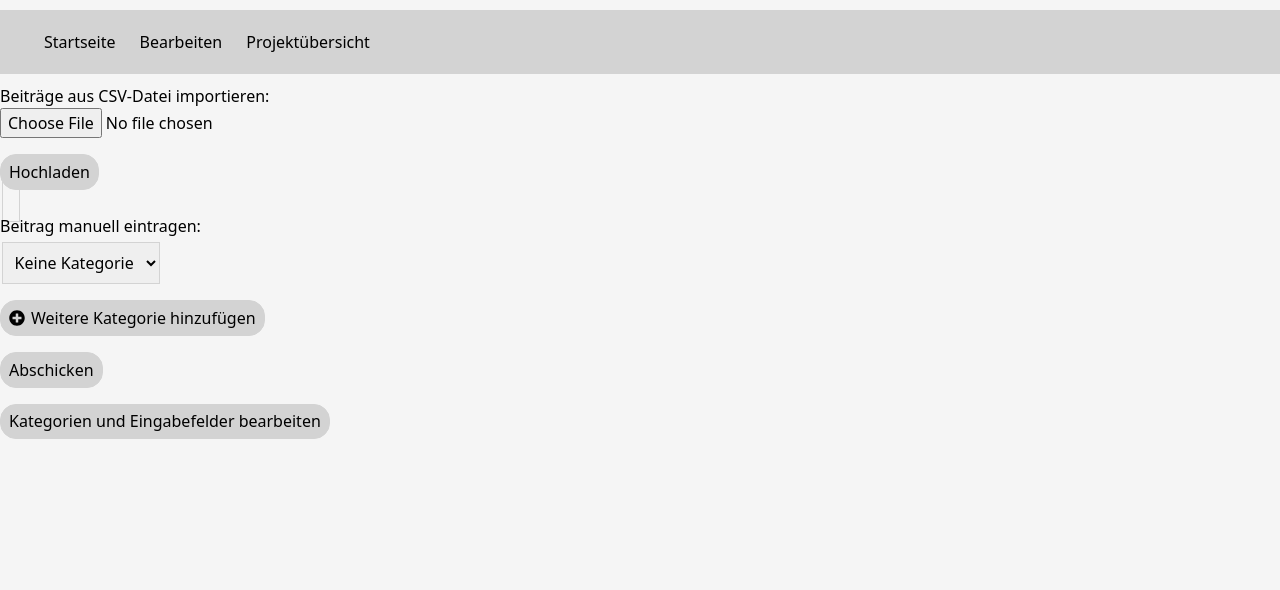
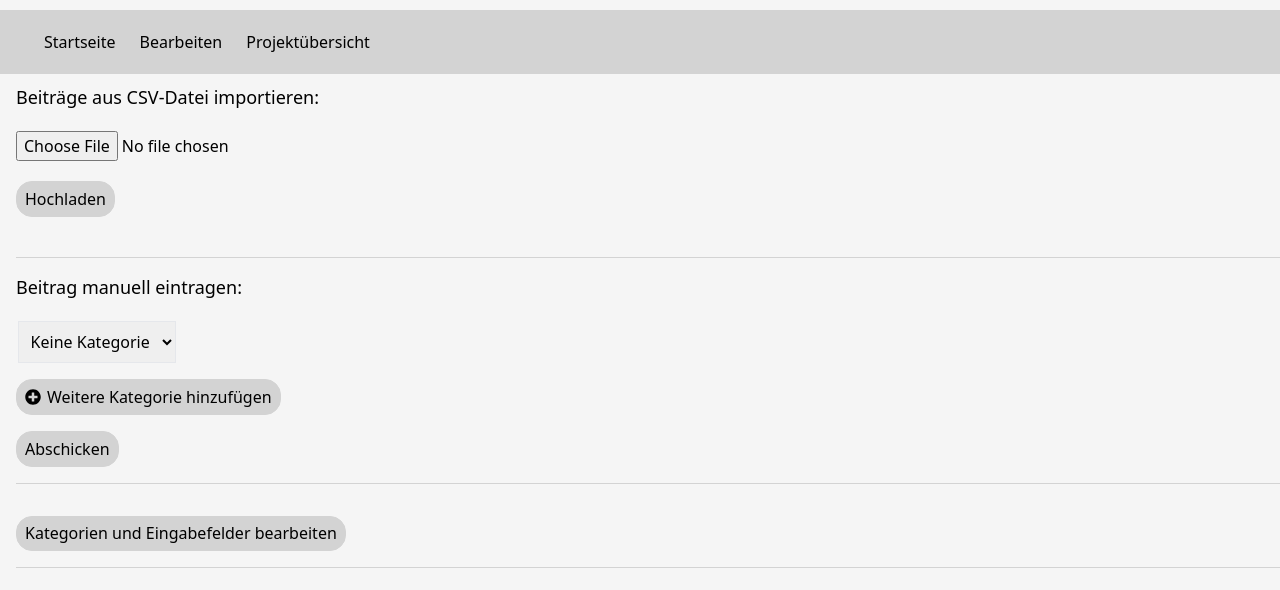
Before and after one commit to Beeblebrox299/auswertungstool, a Next.js app: page /auswertungstool/edit in a window 1280 px wide. Shown: the top 590 px of the page. Built offline with nearby package versions, Linux system fonts and the light colour scheme.

Commit message:
update css

```diff
--- a/src/app/styles.css
+++ b/src/app/styles.css
@@ -554,6 +554,10 @@ video {
   --tw-contain-style:  ;
 }
 
+.inline-flex {
+  display: inline-flex;
+}
+
 .table {
   display: table;
 }
@@ -562,12 +566,28 @@ video {
   display: grid;
 }
 
+.hidden {
+  display: none;
+}
+
 .gap-y-8 {
   row-gap: 2rem;
 }
 
+.border {
+  border-width: 1px;
+}
+
 .pb-5 {
   padding-bottom: 1.25rem;
+}
+
+.filter {
+  filter: var(--tw-blur) var(--tw-brightness) var(--tw-contrast) var(--tw-grayscale) var(--tw-hue-rotate) var(--tw-invert) var(--tw-saturate) var(--tw-sepia) var(--tw-drop-shadow);
+}
+
+.\[key\:string\] {
+  key: string;
 }
 
 body {
@@ -577,6 +597,18 @@ body {
 table, th, td {
   border: 1px dotted black;
   border-collapse: collapse;
+}
+
+h1 {
+  font-size: large;
+  font-weight: 400;
+  margin-bottom: 1rem;
+}
+
+input {
+  margin-top: 0.25rem;
+  margin-bottom: 0.25rem;
+  margin-right: 0.5rem;
 }
 
 /* Button Styling from https://codepen.io/chrisbautista/pen/PoQjYJz */
@@ -614,13 +646,20 @@ table, th, td {
   margin-top: 0.3rem;
   margin-right: 0.5rem;
   margin-left: 0.1rem;
-  border: 0.5px solid lightgray;
+  & .border {
+    border: 0.5px solid lightgray;
+  }
 }
 
-.inputForm {
+.displayBlock {
   border-bottom: 0.5px solid lightgray;
   padding-bottom: 1rem;
   margin-bottom: 1rem;
+  margin-left: 1rem;
+}
+
+.hidden {
+  display: none;
 }
 
 @media (min-width: 768px) {
```
